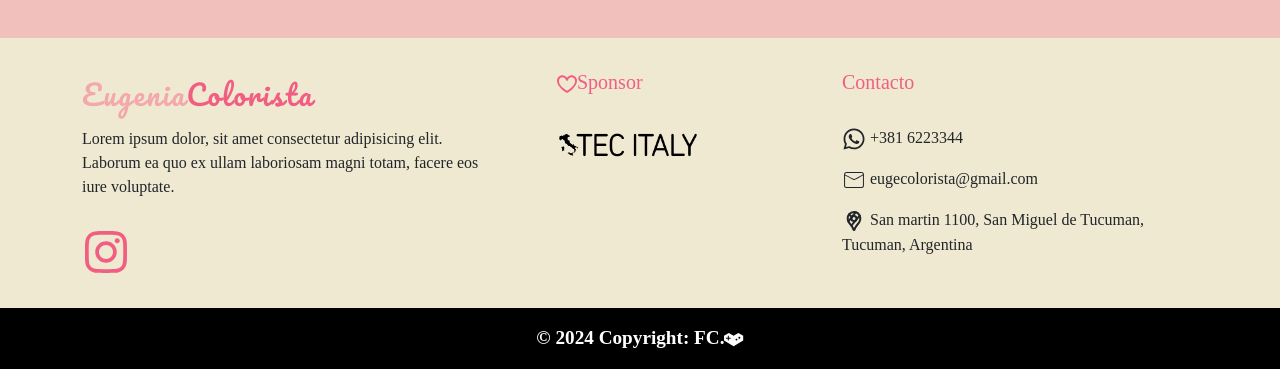
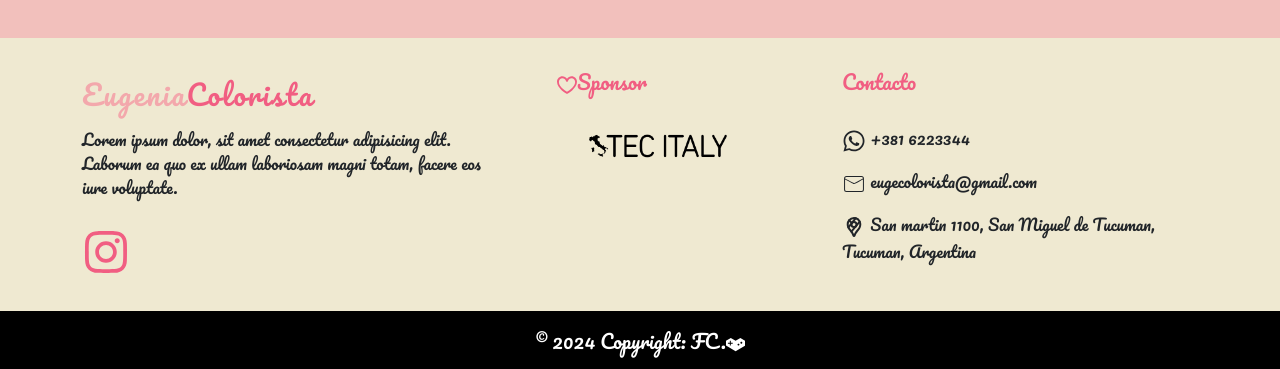
Before and after one commit to francocor/SistemaDeTurnosPeluqueria, a React (Vite) app: page /MainCursos in a window 1280 px wide. Shown: the part 2163-2532 px from the top of the page. Built offline with nearby package versions, Linux system fonts and the light colour scheme; a web font is replaced by a local one.

Commit message:
cambios en fuentes

```diff
--- a/src/components/Footer.jsx
+++ b/src/components/Footer.jsx
@@ -36,9 +36,9 @@ const Footer = () => {
 
             <div className="col-md-6 col-lg-4 col-12 ft-3">
               <h5>Contacto</h5>
-              <p><i className="fa-solid fa-phone-volume"></i><FaWhatsapp size="1.5rem"/> +381 6223344</p>
-              <p><i className="fa-solid fa-envelope"></i><CiMail size="1.5rem"/> eugecolorista@gmail.com</p>
-              <p><i className="fa-solid fa-paper-plane"></i>< TbBrandGoogleMaps size="1.5rem"/> San martin 1100, San Miguel de Tucuman, Tucuman, Argentina</p>
+              <p className="textofooter"><i className="fa-solid fa-phone-volume"></i><FaWhatsapp size="1.5rem"/> +381 6223344</p>
+              <p className="textofooter"><i className="fa-solid fa-envelope"></i><CiMail size="1.5rem"/> eugecolorista@gmail.com</p>
+              <p className="textofooter"><i className="fa-solid fa-paper-plane"></i>< TbBrandGoogleMaps size="1.5rem"/> San martin 1100, San Miguel de Tucuman, Tucuman, Argentina</p>
             </div>
 
           </div>
--- a/src/css/Footer.css
+++ b/src/css/Footer.css
@@ -1,6 +1,11 @@
+*{
+  font-family: "Pacifico", system-ui;
+    font-weight: 400;
+    font-style: normal;
+}
 .Footer {
     padding: 2rem 0;
-    margin-top: 10rem; /* Reduce un poco el margen superior */
+    margin-top: 10rem;
     background-color: #efe9d1;
     font-family: "Pacifico", system-ui;
     font-weight: 400;
@@ -26,31 +31,36 @@
 }
 
 .ft-1 p {
-    padding: 0rem 2rem 0.8rem 0; /* Ajusta el padding para mejor alineación */
+    padding: 0rem 2rem 0.8rem 0;
     font-weight: 500;
+    font-family: "Pacifico", system-ui;
+    font-weight: 400;
+    font-style: normal;
 }
 
 .footer-icons a {
-    color: #f15e82; /* Cambia este valor al color que prefieras */
+    color: #f15e82;
     transition: color 0.3s;
   }
 
   .footer-icons a:hover {
-    color: #f3a8ac; /* Color al hacer hover, también lo puedes cambiar */
+    color: #f3a8ac;
   }
 
 
 .Footer h5 {
     color: #f15e82;
-    margin-bottom: 2rem; /* Agrega espacio debajo de los títulos */
+    margin-bottom: 2rem;
+    font-family: "Pacifico", system-ui;
+    font-weight: 400;
+    font-style: normal;
 }
 
 .tecitali-image {
-    width: 200px; /* Ajusta este valor según el tamaño que prefieras */
-    height: auto; /* Mantiene la proporción original de la imagen */
-    display: inline-block; /* Permite que la imagen se alinee con otros elementos en línea */
-    vertical-align: middle; /* Alinea verticalmente la imagen al centro del texto */
-    margin-left: -30px; /* Ajusta este valor para mover la imagen más a la izquierda */
+    width: 200px;
+    height: auto;
+    display: inline-block;
+    vertical-align: middle;
   }
 
 .Last-footer {
@@ -63,7 +73,10 @@
     margin-bottom: 0;
     font-size: 1.2rem;
     font-weight: 700;
-    color: #fff; /* Asegura que el texto sea visible sobre el fondo rojo */
+    color: #fff;
+    font-family: "Pacifico", system-ui;
+    font-weight: 400;
+    font-style: normal;
 }
 
 
@@ -82,6 +95,7 @@
     display: flex;
     align-items: center;
     justify-content: center;
+
   }
 
   .whatsapp-float:hover {
@@ -93,3 +107,9 @@
     width: 100%;
     height: 100%;
   }
+
+  .textofooter{
+    font-family: "Pacifico", system-ui;
+    font-weight: 400;
+    font-style: normal;
+  }
--- a/src/css/Header.css
+++ b/src/css/Header.css
@@ -9,6 +9,7 @@
   .navbar-brand {
     display: flex;
     align-items: center;
+
 
   }
 
@@ -22,10 +23,13 @@
 
   .nav-link {
     position: relative;
-    color: #000;
+    color: #363636;
     text-decoration: none;
     padding: 5px 0;
     transition: color 0.3s ease;
+    font-family: "Pacifico", system-ui;
+    font-weight: 400;
+    font-style: normal;
   }
 
   .nav-link:hover {
--- a/src/css/MainServicios.css
+++ b/src/css/MainServicios.css
@@ -1,3 +1,8 @@
+*{
+    font-family: "Kanit", sans-serif;
+    font-weight: auto;
+    font-style: normal;
+}
 .Servicios{
     font-family: "Kanit", sans-serif;
     font-weight: auto;
```
